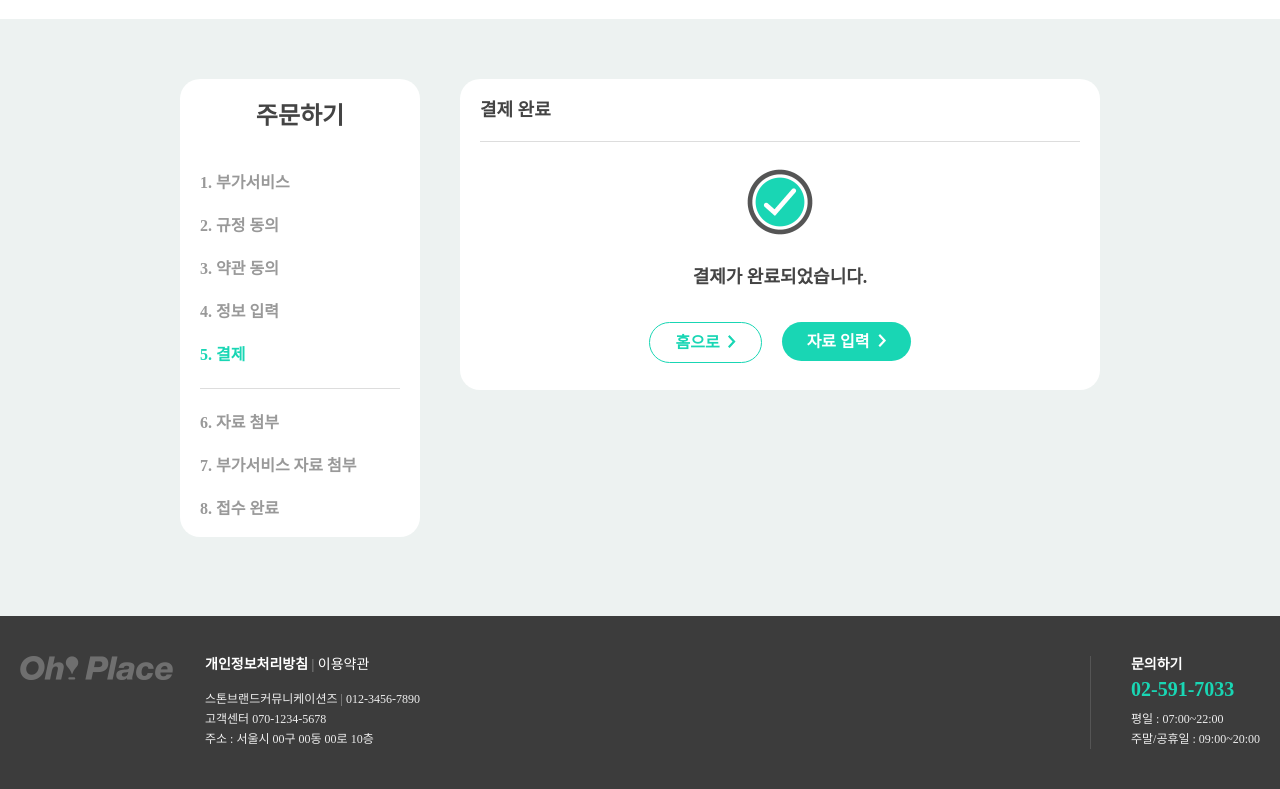
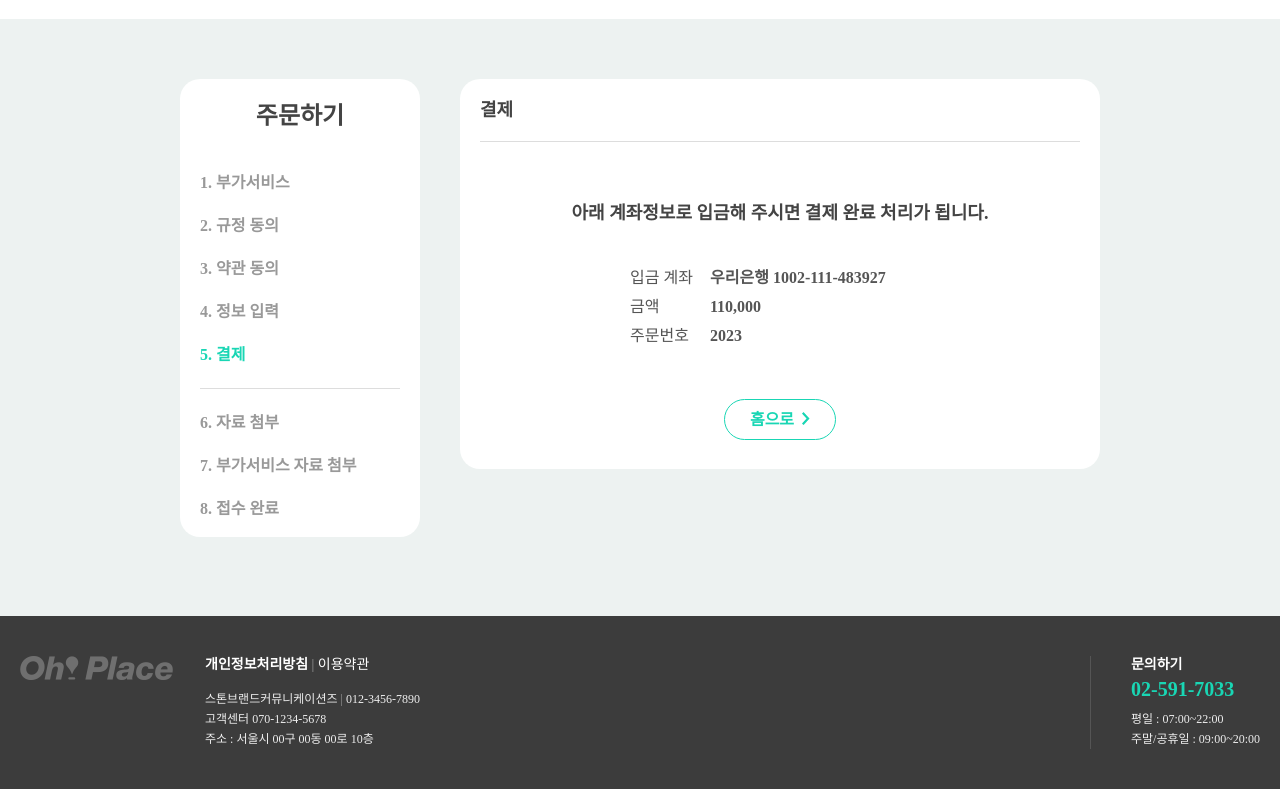
Before and after one commit to ojh0906/Oplace, a PHP site: page /Oplace/page/order/step5-1.php in a window 1280 px wide. Shown: the part 61-850 px from the top of the page. Run offline with PHP 8.4, Linux system fonts and the light colour scheme; data that the repository does not hold is empty; some libraries are stand-ins or nearby versions; some web fonts are replaced.

Commit message:
update 주문 결제 창 추가

```diff
--- a/css/order.css
+++ b/css/order.css
@@ -368,6 +368,47 @@ p {
   flex-wrap: wrap;
   justify-content: center;
 }
+#order-page .main-container .order-container .done-wrap .order-num {
+  width: 100%;
+  display: flex;
+  justify-content: center;
+  flex-wrap: wrap;
+  margin-bottom: 20px;
+
+  font-family: "Pretendard";
+  font-style: normal;
+  font-weight: 700;
+  font-size: 16px;
+  line-height: 19px;
+  color: #555555;
+}
+#order-page .main-container .order-container .done-wrap .order-num .order-wrap {
+  width: 300px;
+  display: flex;
+  gap: 10px;
+  align-items: center;
+  flex-wrap: wrap;
+}
+#order-page .main-container .order-container .done-wrap .order-num .order {
+  display: flex;
+  align-items: center;
+  width: 100%;
+}
+#order-page .main-container .order-container .done-wrap .order-num .order .tit {
+  width: 80px;
+  font-weight: 500;
+}
+#order-page .main-container .order-container .done-wrap .order-done-text {
+  font-family: "Pretendard";
+  font-weight: 700;
+  font-size: 18px;
+  line-height: 22px;
+  color: #444444;
+  margin-top: 40px;
+  margin-bottom: 44px;
+  width: 100%;
+  text-align: center;
+}
 #order-page .main-container .order-container .done-wrap .done-text {
   font-family: "Pretendard";
   font-weight: 700;
@@ -407,6 +448,10 @@ p {
   border: 1px solid #19d6b4;
   color: #19d6b4;
   background: #fff !important;
+}
+
+#order-page .main-container .order-num-container {
+  height: 390px !important;
 }
 
 #order-page .main-container .done-container {
@@ -740,4 +823,23 @@ a.closeBtn:hover {border: 1px solid #091940; background-color:#1f326a; color:#ff
     font-size: 11px;
     line-height: 24px;
   }
+
+  #order-page .main-container .order-container .done-wrap .order-done-text {
+    font-size: 16px;
+    line-height: 23px;
+  }
+  #order-page .main-container .order-container .done-wrap .order-num {
+    margin-bottom: 0;
+    font-size: 14px;
+    line-height: 19px;
+  }
+
+  #order-page
+    .main-container
+    .order-container
+    .done-wrap
+    .order-num
+    .order-wrap {
+    width: 265px;
+  }
 }
--- a/page/order/step5-1.php
+++ b/page/order/step5-1.php
@@ -23,7 +23,9 @@ include_once('../../head.php');
             </div>
         </article>
 
-        <article class="order-container done-container">
+
+        <!-- 결제 완료 창 -->
+        <!-- <article class="order-container done-container">
             <p class="title">결제 완료</p>
 
             <aside class="done-wrap">
@@ -38,9 +40,40 @@ include_once('../../head.php');
                     </div>
                 </div>
             </aside>
+        </article> -->
+
+        <!-- 결제 창 -->
+        <article class="order-container order-num-container">
+            <p class="title">결제</p>
+            <aside class="done-wrap">
+                <p class="order-done-text">아래 계좌정보로 입금해 주시면<br class="mo-br480" /> 결제 완료 처리가 됩니다.</p>
+
+                <div class="order-num">
+                    <div class="order-wrap">
+                        <div class="order">
+                            <p class="tit">입금 계좌</p>
+                            <p class="">우리은행 1002-111-483927</p>
+                        </div>
+                        <div class="order">
+                            <p class="tit">금액</p>
+                            <p class="">110,000</p>
+                        </div>
+                        <div class="order">
+                            <p class="tit">주문번호</p>
+                            <p class="">2023</p>
+                        </div>
+                    </div>
+                </div>
+
+                <div class="done-btn-wrap">
+                    <div class="next-btn home-btn">
+                        <p onClick="location.href ='<?php echo $site_url ?>'">홈으로 <img
+                                src="<?php echo $site_url ?>/img/order/arr-r-mint.png" /></p>
+                    </div>
+                </div>
+            </aside>
         </article>
     </div>
-
 
 </section>
 
```
Also changed, not shown: other parts of css/order.css (+44 -6 lines).
